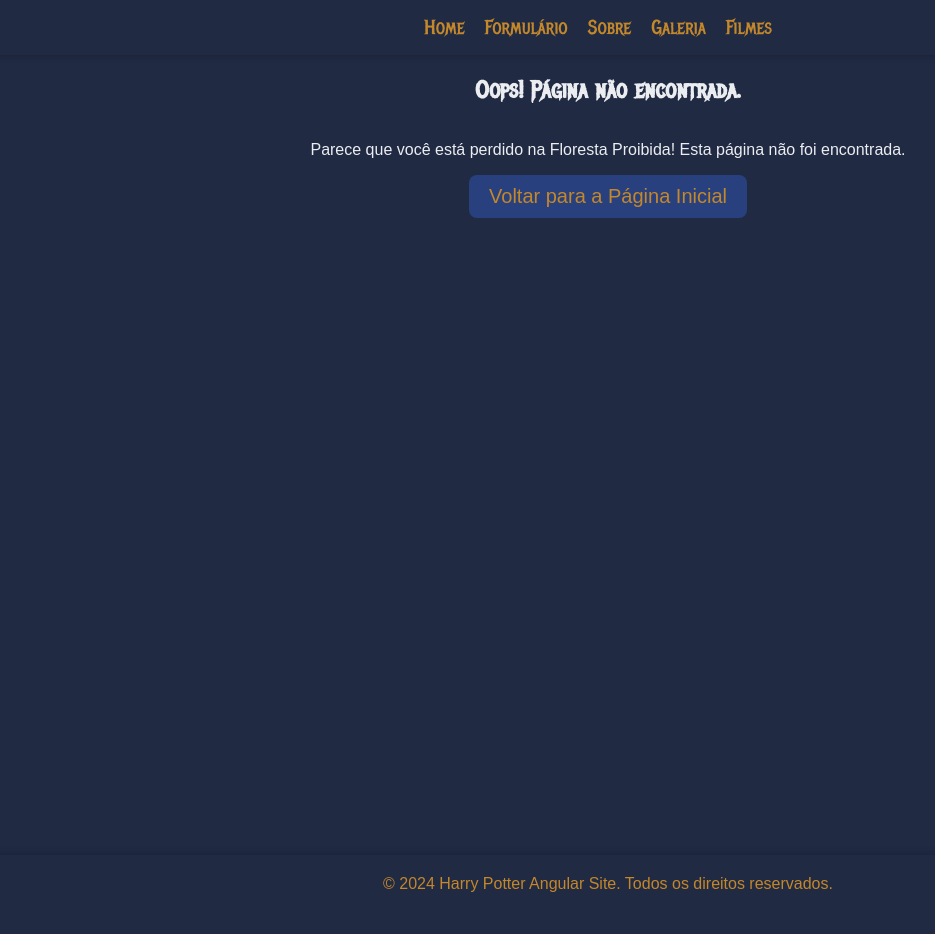
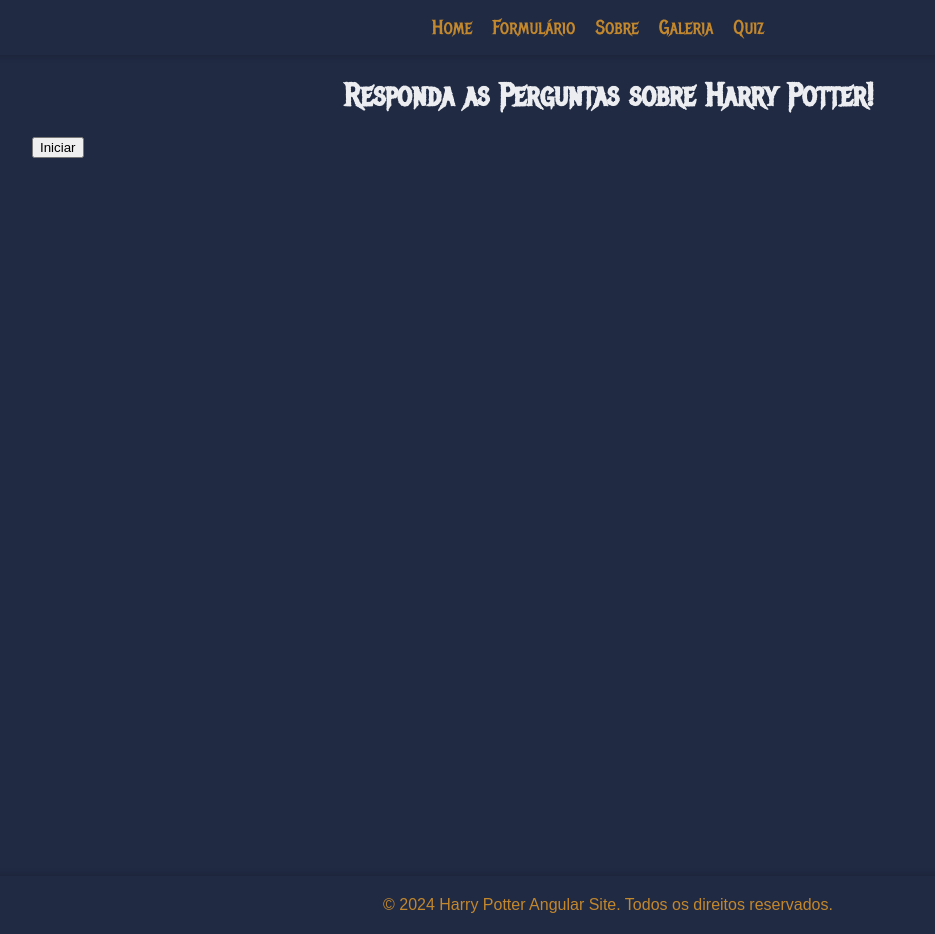
Before and after one commit to rogervargass/harry-potter-angular, an Angular app: page /quiz in a window 1280 px wide. Shown: the whole page, without its empty margins (32-967 px from the left). Before the commit the page ends 913 px from the top, so only its background shows below. Built offline with nearby package versions, Linux system fonts and the light colour scheme; a web font is replaced by a local one.

Commit message:
wip: quiz page

```diff
--- a/src/app/app.routes.ts
+++ b/src/app/app.routes.ts
@@ -3,15 +3,15 @@ import { AboutComponent } from './pages/about/about.component';
 import { FormComponent } from './pages/form/form.component';
 import { GalleryComponent } from './pages/gallery/gallery.component';
 import { HomeComponent } from './pages/home/home.component';
-import { MoviesComponent } from './pages/movies/movies.component';
 import { PageNotFoundComponent } from './pages/page-not-found/page-not-found.component';
+import { QuizComponent } from './pages/quiz/quiz.component';
 
 export const routes: Routes = [
   { path: 'home', component: HomeComponent },
   { path: 'school-form', component: FormComponent },
   { path: 'about', component: AboutComponent },
   { path: 'gallery', component: GalleryComponent },
-  { path: 'movies', component: MoviesComponent },
+  { path: 'quiz', component: QuizComponent },
   { path: '', redirectTo: '/home', pathMatch: 'full' },
   { path: '**', component: PageNotFoundComponent },
 ];
--- a/src/app/components/header/header.component.html
+++ b/src/app/components/header/header.component.html
@@ -11,8 +11,8 @@
       <li [class.active]="isActive('/gallery')">
         <a routerLink="/gallery">Galeria</a>
       </li>
-      <li [class.active]="isActive('/movies')">
-        <a routerLink="/movies">Filmes</a>
+      <li [class.active]="isActive('/quiz')">
+        <a routerLink="/quiz">Quiz</a>
       </li>
     </ul>
   </nav>
--- a/src/app/pages/movies/movies.component.css
+++ /dev/null
@@ -1,5 +0,0 @@
-main {
-  display: flex;
-  align-items: center;
-  justify-content: center;
-}
--- a/src/app/pages/movies/movies.component.html
+++ /dev/null
@@ -1 +0,0 @@
-<main>Pagina em desenvolvimento!</main>
--- /dev/null
+++ b/src/app/pages/quiz/quiz.component.html
@@ -0,0 +1,12 @@
+<main class="container">
+  <h1>Responda as Perguntas sobre Harry Potter!</h1>
+  <section class="quiz-section">
+    <button *ngIf="!question" (click)="startGame()">Iniciar</button>
+    <h2 *ngIf="question">{{ question }}</h2>
+    <div class="quiz-answers">
+      <button *ngFor="let answer of getAlternatives(question)">
+        {{ answer }}
+      </button>
+    </div>
+  </section>
+</main>
--- /dev/null
+++ b/src/app/pages/quiz/quiz.component.ts
@@ -0,0 +1,51 @@
+import { CommonModule } from '@angular/common';
+import { Component } from '@angular/core';
+
+@Component({
+  selector: 'app-quiz',
+  standalone: true,
+  imports: [CommonModule],
+  templateUrl: './quiz.component.html',
+  styleUrl: './quiz.component.css',
+})
+export class QuizComponent {
+  question = '';
+  questions = [
+    {
+      question: 'Qual é o nome do melhor amigo de Harry Potter?',
+      alternatives: [
+        'Neville Longbottom',
+        'Ron Weasley',
+        'Cedric Diggory',
+        'Draco Malfoy',
+      ],
+      answer: 'Ron Weasley',
+    },
+    {
+      question:
+        'Qual é a casa em Hogwarts conhecida por sua astúcia e ambição?',
+      alternatives: ['Grifinória', 'Sonserina', 'Corvinal', 'Lufa-Lufa'],
+      answer: 'Sonserina',
+    },
+    {
+      question:
+        'Qual é a criatura mágica que guarda o banco de Gringotes em Londres?',
+      alternatives: ['Hipogrifo', 'Dementadores', 'Elfos Domésticos', 'Dragão'],
+      answer: 'Dragão',
+    },
+  ];
+
+  startGame() {
+    this.question = this.questions[0].question;
+  }
+
+  getAlternatives(question: string) {
+    const currentQuestion = this.questions.find(
+      (item) => item.question === question
+    );
+    if (!currentQuestion) {
+      return [];
+    }
+    return currentQuestion.alternatives;
+  }
+}
```
Also changed, not shown: src/app/pages/movies/movies.component.ts (deleted, +0 -12 lines), src/app/pages/quiz/quiz.component.css (added), 1 other file (tests, documents, lock files or other folders).
